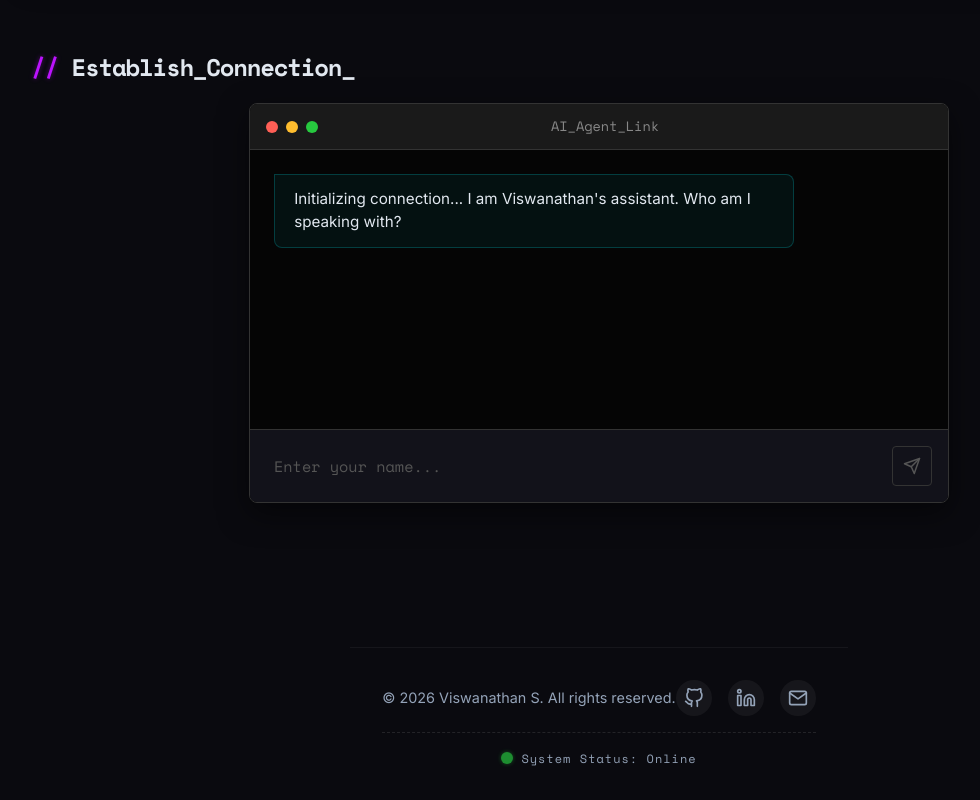
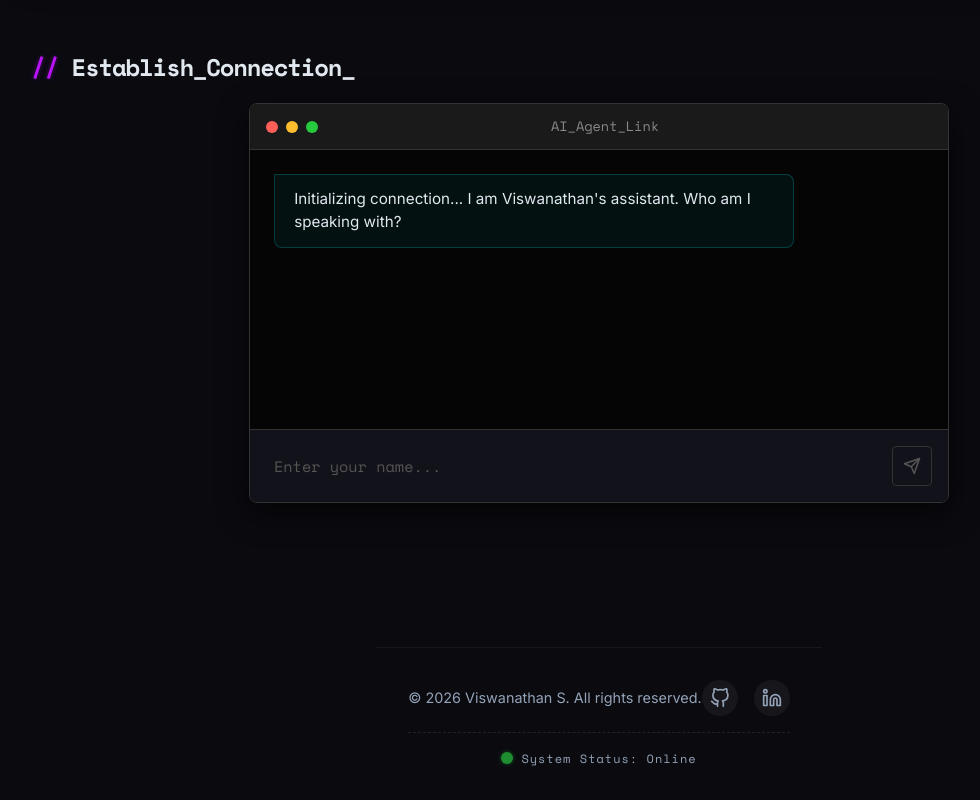
Before and after one commit to Viswanathan49/portfolio, a React (Vite) app: page / in a window 1280 px wide. Shown: the part 2889-3689 px from the top of the page, without its empty margins (41-1021 px from the left). Built offline with nearby package versions, Linux system fonts and the light colour scheme.

Commit message:
style: Update experience panel border and remove footer email icon

```diff
--- a/src/App.jsx
+++ b/src/App.jsx
@@ -20,12 +20,7 @@
   </svg>
 );
 
-const IconMail = () => (
-  <svg width="20" height="20" viewBox="0 0 24 24" fill="none" stroke="currentColor" strokeWidth="2" strokeLinecap="round" strokeLinejoin="round">
-    <path d="M4 4h16c1.1 0 2 .9 2 2v12c0 1.1-.9 2-2 2H4c-1.1 0-2-.9-2-2V6c0-1.1.9-2 2-2z"></path>
-    <polyline points="22,6 12,13 2,6"></polyline>
-  </svg>
-);
+
 
 function App() {
   const [theme, setTheme] = useState('dark');
@@ -121,7 +116,6 @@
           <div className="footer-links">
             <a href="https://github.com/Viswanathan49" target="_blank" rel="noopener noreferrer" aria-label="GitHub"><IconGitHub /></a>
             <a href="https://www.linkedin.com/in/viswanathan-sivakumar" target="_blank" rel="noopener noreferrer" aria-label="LinkedIn"><IconLinkedIn /></a>
-            <a href="#contact" aria-label="Contact via AI Agent"><IconMail /></a>
           </div>
         </div>
         <div className="system-status">
--- a/src/components/ui/ExperienceSection.css
+++ b/src/components/ui/ExperienceSection.css
@@ -19,7 +19,7 @@
   background: rgba(255, 255, 255, 0.02);
   backdrop-filter: blur(12px);
   -webkit-backdrop-filter: blur(12px);
-  border: 1px solid rgba(255, 255, 255, 0.08);
+  border: 1px solid var(--border-color);
   border-radius: 16px;
   padding: 2rem;
   transition: all 0.3s ease;
```
